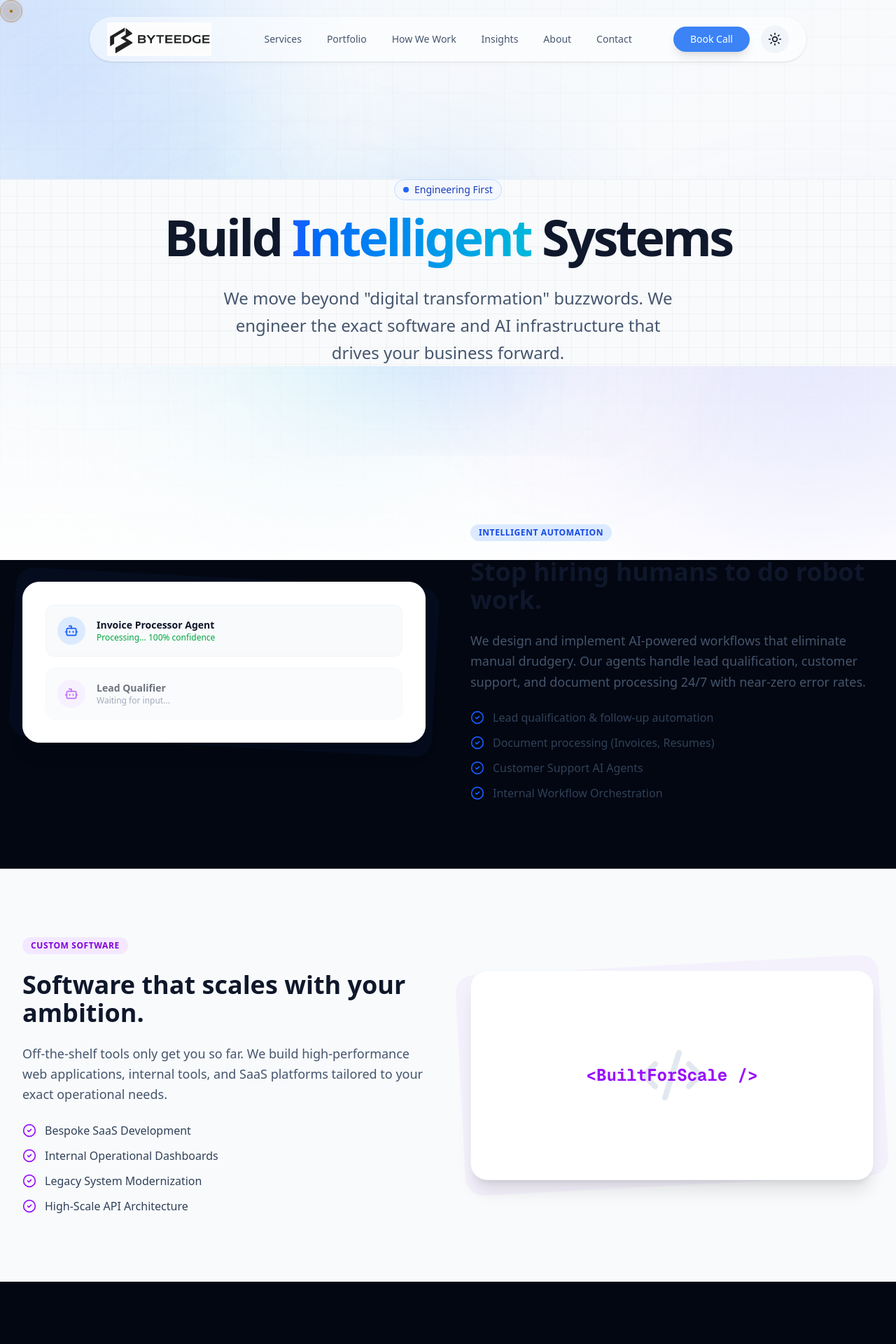
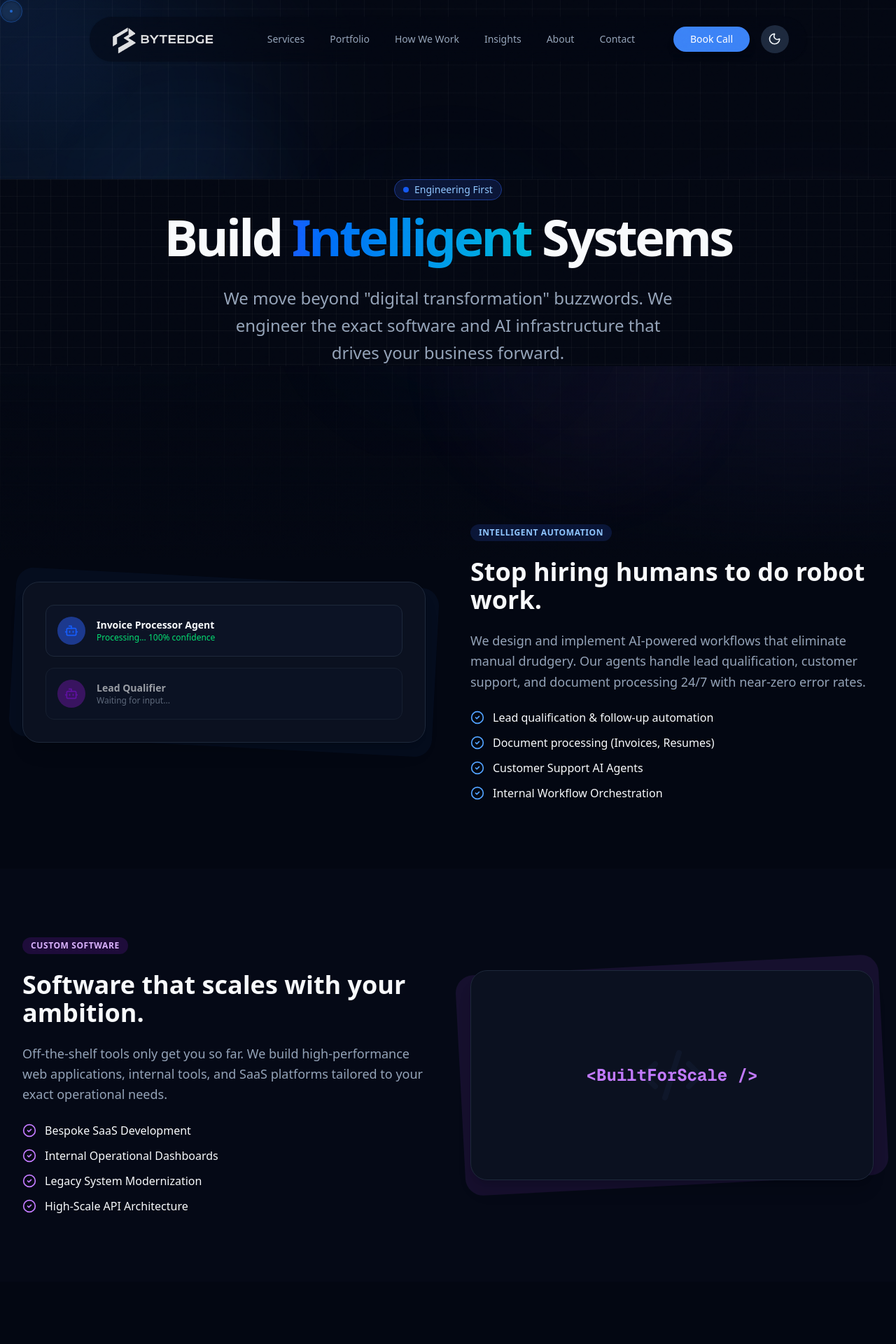
Before and after one commit to jsekonopo/byteedge, a Next.js app: page /services in a window 1280 px wide. Shown: the top 1920 px of the page at 70% size. Built offline with nearby package versions, Linux system fonts and the light colour scheme.

Commit message:
fix: theme toggle, default to dark mode, and refactor components to use semantic colors

```diff
--- a/app/components/Footer.tsx
+++ b/app/components/Footer.tsx
@@ -62,7 +62,7 @@ export function Footer() {
                     </div>
                 </div>
 
-                <div className="border-t border-slate-200 dark:border-slate-800 pt-8 flex flex-col md:flex-row justify-between items-center gap-4">
+                <div className="border-t border-border/50 pt-8 flex flex-col md:flex-row justify-between items-center gap-4">
                     <p className="text-sm text-slate-500 dark:text-slate-400">
                         © {new Date().getFullYear()} ByteEdge Consulting. All rights reserved.
                     </p>
--- a/app/components/Navbar.tsx
+++ b/app/components/Navbar.tsx
@@ -35,8 +35,8 @@ export function Navbar() {
                 className={cn(
                     "pointer-events-auto transition-all duration-300 rounded-full border px-6 h-16 flex items-center justify-between w-full max-w-5xl",
                     scrolled
-                        ? "bg-white/90 dark:bg-slate-950/90 backdrop-blur-xl border-slate-200/60 dark:border-slate-800/60 shadow-lg shadow-black/5"
-                        : "bg-white/50 dark:bg-slate-950/50 backdrop-blur-md border-transparent shadow-sm"
+                        ? "bg-background/80 backdrop-blur-xl border-border/60 shadow-lg shadow-black/5"
+                        : "bg-background/50 backdrop-blur-md border-transparent shadow-sm"
                 )}
             >
                 <div className="flex-shrink-0 mr-8">
@@ -49,7 +49,7 @@ export function Navbar() {
                         <Link
                             key={link.name}
                             href={link.href}
-                            className="text-sm font-medium text-slate-600 hover:text-slate-950 dark:text-slate-300 dark:hover:text-white px-4 py-2 rounded-full transition-colors hover:bg-slate-100 dark:hover:bg-slate-800"
+                            className="text-sm font-medium text-muted-foreground hover:text-foreground px-4 py-2 rounded-full transition-colors hover:bg-accent hover:text-accent-foreground"
                         >
                             {link.name}
                         </Link>
@@ -67,7 +67,7 @@ export function Navbar() {
                 <div className="flex md:hidden">
                     <button
                         onClick={() => setIsOpen(!isOpen)}
-                        className="inline-flex items-center justify-center rounded-full p-2 text-slate-700 hover:bg-slate-100 dark:text-slate-200 dark:hover:bg-slate-800 focus:outline-none"
+                        className="inline-flex items-center justify-center rounded-full p-2 text-muted-foreground hover:bg-accent hover:text-accent-foreground focus:outline-none"
                     >
                         {isOpen ? <X className="h-6 w-6" /> : <Menu className="h-6 w-6" />}
                     </button>
@@ -75,12 +75,12 @@ export function Navbar() {
 
                 {/* Mobile Menu Dropdown (Relative to the floating nav) */}
                 {isOpen && (
-                    <div className="absolute top-full left-0 right-0 mt-2 p-2 rounded-2xl bg-white dark:bg-slate-950 border border-slate-200 dark:border-slate-800 shadow-xl flex flex-col gap-2 md:hidden">
+                    <div className="absolute top-full left-0 right-0 mt-2 p-2 rounded-2xl bg-popover border border-border shadow-xl flex flex-col gap-2 md:hidden">
                         {navLinks.map((link) => (
                             <Link
                                 key={link.name}
                                 href={link.href}
-                                className="block rounded-xl px-4 py-3 text-base font-medium text-slate-700 hover:bg-slate-50 dark:text-slate-200 dark:hover:bg-slate-800"
+                                className="block rounded-xl px-4 py-3 text-base font-medium text-popover-foreground hover:bg-accent hover:text-accent-foreground"
                                 onClick={() => setIsOpen(false)}
                             >
                                 {link.name}
--- a/app/components/ThemeProvider.tsx
+++ b/app/components/ThemeProvider.tsx
@@ -6,38 +6,50 @@ type Theme = "dark" | "light";
 
 interface ThemeContextType {
     theme: Theme;
-    toggleTheme: () => void;
+    setTheme: (theme: Theme) => void;
 }
 
 const ThemeContext = createContext<ThemeContextType | undefined>(undefined);
 
 export function ThemeProvider({ children }: { children: React.ReactNode }) {
-    const [theme, setTheme] = useState<Theme>("dark");
+    const [theme, setThemeState] = useState<Theme>("dark");
+    const [mounted, setMounted] = useState(false);
 
     useEffect(() => {
+        setMounted(true);
         // Check local storage or default to dark
         const savedTheme = localStorage.getItem("theme") as Theme | null;
+        // If no saved theme, default to dark
         const initialTheme = savedTheme || "dark";
-        setTheme(initialTheme);
+        setThemeState(initialTheme);
 
-        // Apply theme class
+        // Apply theme class immediately
         const root = window.document.documentElement;
         root.classList.remove("light", "dark");
         root.classList.add(initialTheme);
+        root.style.colorScheme = initialTheme;
     }, []);
 
-    const toggleTheme = () => {
-        const newTheme = theme === "dark" ? "light" : "dark";
-        setTheme(newTheme);
+    const setTheme = (newTheme: Theme) => {
+        setThemeState(newTheme);
         localStorage.setItem("theme", newTheme);
 
         const root = window.document.documentElement;
         root.classList.remove("light", "dark");
         root.classList.add(newTheme);
+        root.style.colorScheme = newTheme;
     };
 
+    // Prevent hydration mismatch by rendering nothing until mounted,
+    // OR render children but avoid specific theme-dependent rendering if needed.
+    // For now, we render children to avoid layout shift, but the theme might flicker if we don't block.
+    // However, blocking render is bad for SEO.
+    // The script in layout.tsx (if we added one) would prevent flicker.
+    // Since we can't easily add a script tag to head in Next.js app router without a layout change,
+    // we accept a potential millisecond flicker or use the `dark` class on html by default (which we did).
+
     return (
-        <ThemeContext.Provider value={{ theme, toggleTheme }}>
+        <ThemeContext.Provider value={{ theme, setTheme }}>
             {children}
         </ThemeContext.Provider>
     );
--- a/app/components/ThemeToggle.tsx
+++ b/app/components/ThemeToggle.tsx
@@ -1,25 +1,37 @@
 "use client";
 
+import * as React from "react";
 import { Moon, Sun } from "lucide-react";
 import { useTheme } from "@/app/components/ThemeProvider";
+
 import { Button } from "@/app/components/ui/Button";
 
 export function ThemeToggle() {
-    const { theme, toggleTheme } = useTheme();
+    const { setTheme, theme } = useTheme();
+    const [mounted, setMounted] = React.useState(false);
+
+    React.useEffect(() => {
+        setMounted(true);
+    }, []);
+
+    if (!mounted) {
+        return (
+            <Button variant="ghost" size="icon" className="w-10 h-10 rounded-full bg-slate-100 dark:bg-slate-800 text-slate-900 dark:text-slate-100">
+                <span className="sr-only">Toggle theme</span>
+            </Button>
+        )
+    }
 
     return (
         <Button
             variant="ghost"
             size="icon"
-            onClick={toggleTheme}
-            className="rounded-full w-10 h-10 bg-slate-100 dark:bg-slate-800 text-slate-900 dark:text-slate-100 hover:bg-slate-200 dark:hover:bg-slate-700 transition-colors"
-            aria-label="Toggle Theme"
+            onClick={() => setTheme(theme === "light" ? "dark" : "light")}
+            className="w-10 h-10 rounded-full bg-slate-100 dark:bg-slate-800 text-slate-900 dark:text-slate-100 hover:bg-slate-200 dark:hover:bg-slate-700 transition-colors"
         >
-            {theme === "dark" ? (
-                <Sun className="h-5 w-5" />
-            ) : (
-                <Moon className="h-5 w-5" />
-            )}
+            <Sun className="h-[1.2rem] w-[1.2rem] rotate-0 scale-100 transition-all dark:-rotate-90 dark:scale-0" />
+            <Moon className="absolute h-[1.2rem] w-[1.2rem] rotate-90 scale-0 transition-all dark:rotate-0 dark:scale-100" />
+            <span className="sr-only">Toggle theme</span>
         </Button>
     );
 }
--- a/app/globals.css
+++ b/app/globals.css
@@ -1,4 +1,6 @@
 @import "tailwindcss";
+
+@custom-variant dark (&:where(.dark, .dark *));
 
 :root {
   /* Premium Light Theme - Clean, professional, airy */
--- a/app/services/page.tsx
+++ b/app/services/page.tsx
@@ -12,9 +12,9 @@ export default function ServicesPage() {
             {/* Hero */}
             <Section className="relative pt-40 pb-20 md:pt-48 md:pb-32 overflow-hidden">
                 {/* Background Pattern */}
-                <div className="absolute inset-0 bg-slate-50 dark:bg-slate-950">
+                <div className="absolute inset-0 bg-background">
                     <div className="absolute inset-0 bg-[linear-gradient(to_right,#80808012_1px,transparent_1px),linear-gradient(to_bottom,#80808012_1px,transparent_1px)] bg-[size:24px_24px]"></div>
-                    <div className="absolute left-0 right-0 top-0 -z-10 m-auto h-[310px] w-[310px] rounded-full bg-blue-500 opacity-20 blur-[100px] dark:opacity-30"></div>
+                    <div className="absolute left-0 right-0 top-0 -z-10 m-auto h-[310px] w-[310px] rounded-full bg-primary/20 opacity-20 blur-[100px]"></div>
                 </div>
 
                 <div className="max-w-4xl mx-auto text-center space-y-8 relative z-10">
@@ -32,7 +32,7 @@ export default function ServicesPage() {
                         initial={{ opacity: 0, y: 20 }}
                         animate={{ opacity: 1, y: 0 }}
                         transition={{ duration: 0.5, delay: 0.1 }}
-                        className="text-5xl md:text-7xl font-bold tracking-tighter text-slate-900 dark:text-white"
+                        className="text-5xl md:text-7xl font-bold tracking-tighter text-foreground"
                     >
                         Build <span className="text-transparent bg-clip-text bg-gradient-to-r from-blue-600 to-cyan-500 animate-gradient">Intelligent</span> Systems
                     </motion.h1>
@@ -41,7 +41,7 @@ export default function ServicesPage() {
                         initial={{ opacity: 0, y: 20 }}
                         animate={{ opacity: 1, y: 0 }}
                         transition={{ duration: 0.5, delay: 0.2 }}
-                        className="text-xl md:text-2xl text-slate-600 dark:text-slate-300 max-w-2xl mx-auto leading-relaxed"
+                        className="text-xl md:text-2xl text-muted-foreground max-w-2xl mx-auto leading-relaxed"
                     >
                         We move beyond "digital transformation" buzzwords. We engineer the exact software and AI infrastructure that drives your business forward.
                     </motion.p>
@@ -52,25 +52,25 @@ export default function ServicesPage() {
             <Section className="py-24">
                 <div className="grid md:grid-cols-2 gap-16 items-center">
                     <div className="order-2 md:order-1 relative">
-                        <div className="absolute inset-0 bg-blue-500/5 dark:bg-blue-500/10 rounded-3xl transform rotate-3 scale-105"></div>
-                        <div className="relative bg-white dark:bg-slate-950 border border-slate-100 dark:border-slate-800 p-8 rounded-3xl shadow-xl">
+                        <div className="absolute inset-0 bg-primary/5 rounded-3xl transform rotate-3 scale-105"></div>
+                        <div className="relative bg-card border border-border p-8 rounded-3xl shadow-xl">
                             <div className="space-y-4">
-                                <div className="flex items-center gap-4 p-4 rounded-xl bg-slate-50 dark:bg-slate-900 border border-slate-100 dark:border-slate-800">
+                                <div className="flex items-center gap-4 p-4 rounded-xl bg-muted/50 border border-border">
                                     <div className="h-10 w-10 rounded-full bg-blue-100 dark:bg-blue-900 flex items-center justify-center text-blue-600">
                                         <Bot className="h-5 w-5" />
                                     </div>
                                     <div>
-                                        <div className="text-sm font-semibold text-slate-900 dark:text-white">Invoice Processor Agent</div>
+                                        <div className="text-sm font-semibold text-foreground">Invoice Processor Agent</div>
                                         <div className="text-xs text-green-600 dark:text-green-400">Processing... 100% confidence</div>
                                     </div>
                                 </div>
-                                <div className="flex items-center gap-4 p-4 rounded-xl bg-slate-50 dark:bg-slate-900 border border-slate-100 dark:border-slate-800 opacity-60">
+                                <div className="flex items-center gap-4 p-4 rounded-xl bg-muted/50 border border-border opacity-60">
                                     <div className="h-10 w-10 rounded-full bg-purple-100 dark:bg-purple-900 flex items-center justify-center text-purple-600">
                                         <Bot className="h-5 w-5" />
                                     </div>
                                     <div>
-                                        <div className="text-sm font-semibold text-slate-900 dark:text-white">Lead Qualifier</div>
-                                        <div className="text-xs text-slate-500">Waiting for input...</div>
+                                        <div className="text-sm font-semibold text-foreground">Lead Qualifier</div>
+                                        <div className="text-xs text-muted-foreground">Waiting for input...</div>
                                     </div>
                                 </div>
                             </div>
@@ -80,10 +80,10 @@ export default function ServicesPage() {
                         <div className="inline-flex items-center rounded-full px-3 py-1 bg-blue-100 dark:bg-blue-900/30 text-blue-700 dark:text-blue-300 text-xs font-semibold uppercase tracking-wider">
                             Intelligent Automation
                         </div>
-                        <h2 className="text-4xl font-bold text-slate-900 dark:text-white">
+                        <h2 className="text-4xl font-bold text-foreground">
                             Stop hiring humans to do robot work.
                         </h2>
-                        <p className="text-lg text-slate-600 dark:text-slate-300 leading-relaxed">
+                        <p className="text-lg text-muted-foreground leading-relaxed">
                             We design and implement AI-powered workflows that eliminate manual drudgery. Our agents handle lead qualification, customer support, and document processing 24/7 with near-zero error rates.
                         </p>
                         <ul className="space-y-3">
@@ -93,7 +93,7 @@ export default function ServicesPage() {
                                 "Customer Support AI Agents",
                                 "Internal Workflow Orchestration"
                             ].map((item, i) => (
-                                <li key={i} className="flex items-center gap-3 text-slate-700 dark:text-slate-200 font-medium">
+                                <li key={i} className="flex items-center gap-3 text-card-foreground font-medium">
                                     <CheckCircle2 className="h-5 w-5 text-blue-600 dark:text-blue-400 flex-shrink-0" />
                                     {item}
                                 </li>
@@ -104,16 +104,16 @@ export default function ServicesPage() {
             </Section>
 
             {/* Deep Dive 2: Custom Software */}
-            <Section className="py-24 bg-slate-50 dark:bg-slate-900/20">
+            <Section className="py-24 bg-muted/20">
                 <div className="grid md:grid-cols-2 gap-16 items-center">
                     <div className="space-y-6">
                         <div className="inline-flex items-center rounded-full px-3 py-1 bg-purple-100 dark:bg-purple-900/30 text-purple-700 dark:text-purple-300 text-xs font-semibold uppercase tracking-wider">
                             Custom Software
                         </div>
-                        <h2 className="text-4xl font-bold text-slate-900 dark:text-white">
+                        <h2 className="text-4xl font-bold text-foreground">
                             Software that scales with your ambition.
                         </h2>
-                        <p className="text-lg text-slate-600 dark:text-slate-300 leading-relaxed">
+                        <p className="text-lg text-muted-foreground leading-relaxed">
                             Off-the-shelf tools only get you so far. We build high-performance web applications, internal tools, and SaaS platforms tailored to your exact operational needs.
                         </p>
                         <ul className="space-y-3">
@@ -123,7 +123,7 @@ export default function ServicesPage() {
                                 "Legacy System Modernization",
                                 "High-Scale API Architecture"
                             ].map((item, i) => (
-                                <li key={i} className="flex items-center gap-3 text-slate-700 dark:text-slate-200 font-medium">
+                                <li key={i} className="flex items-center gap-3 text-card-foreground font-medium">
                                     <CheckCircle2 className="h-5 w-5 text-purple-600 dark:text-purple-400 flex-shrink-0" />
                                     {item}
                                 </li>
@@ -132,8 +132,8 @@ export default function ServicesPage() {
                     </div>
                     <div className="relative">
                         <div className="absolute inset-0 bg-purple-500/5 dark:bg-purple-500/10 rounded-3xl transform -rotate-3 scale-105"></div>
-                        <div className="relative bg-white dark:bg-slate-950 border border-slate-100 dark:border-slate-800 p-8 rounded-3xl shadow-xl flex items-center justify-center min-h-[300px]">
-                            <Code2 className="h-24 w-24 text-slate-200 dark:text-slate-800" />
+                        <div className="relative bg-card border border-border p-8 rounded-3xl shadow-xl flex items-center justify-center min-h-[300px]">
+                            <Code2 className="h-24 w-24 text-muted" />
                             <div className="absolute inset-0 flex items-center justify-center">
                                 <span className="text-2xl font-mono font-bold text-purple-600 dark:text-purple-400">&lt;BuiltForScale /&gt;</span>
                             </div>
@@ -145,8 +145,8 @@ export default function ServicesPage() {
             {/* Tech Stack Grid */}
             <Section className="py-24 text-center">
                 <div className="max-w-3xl mx-auto mb-16 space-y-4">
-                    <h2 className="text-3xl font-bold text-slate-900 dark:text-white">Our Arsenal</h2>
-                    <p className="text-slate-600 dark:text-slate-400">
+                    <h2 className="text-3xl font-bold text-foreground">Our Arsenal</h2>
+                    <p className="text-muted-foreground">
                         We don't chase hype. We choose battle-tested technologies that deliver performance, security, and maintainability.
                     </p>
                 </div>
@@ -161,21 +161,20 @@ export default function ServicesPage() {
                         { title: "OpenAI", cat: "LLM" },
                         { title: "AWS", cat: "Cloud" },
                     ].map((tech, i) => (
-                        <div key={i} className="p-6 rounded-2xl bg-white dark:bg-slate-950 border border-slate-100 dark:border-slate-800 hover:border-blue-500/30 transition-colors">
-                            <div className="font-bold text-lg text-slate-900 dark:text-white">{tech.title}</div>
-                            <div className="text-sm text-slate-500 dark:text-slate-400">{tech.cat}</div>
+                        <div key={i} className="p-6 rounded-2xl bg-card border border-border hover:border-primary/30 transition-colors">
+                            <div className="font-bold text-lg text-foreground">{tech.title}</div>
+                            <div className="text-sm text-muted-foreground">{tech.cat}</div>
                         </div>
                     ))}
                 </div>
             </Section>
 
-            {/* CTA */}
             <Section className="py-24">
-                <div className="relative rounded-[2.5rem] bg-slate-900 dark:bg-slate-800 overflow-hidden px-8 py-16 md:px-20 md:py-24 text-center">
+                <div className="relative rounded-[2.5rem] bg-card border border-border overflow-hidden px-8 py-16 md:px-20 md:py-24 text-center">
                     <div className="absolute inset-0 bg-grid-white/[0.05]"></div>
                     <div className="relative z-10 max-w-2xl mx-auto space-y-8">
-                        <h2 className="text-3xl md:text-5xl font-bold text-white">Let's build something great.</h2>
-                        <p className="text-lg text-slate-300">
+                        <h2 className="text-3xl md:text-5xl font-bold text-foreground">Let's build something great.</h2>
+                        <p className="text-lg text-muted-foreground">
                             Whether you need to automate a process or build a new product, we have the engineering firepower to make it happen.
                         </p>
                         <Link href="https://cal.com/byteedge/30min" target="_blank" rel="noopener noreferrer">
```
Also changed, not shown: app/blog/page.tsx (+7 -7 lines), app/components/HeroDashboard.tsx (+17 -17 lines), app/components/portfolio/PortfolioClient.tsx (+13 -13 lines), app/components/ui/Section.tsx (+6 -6 lines), app/how-we-work/page.tsx (+19 -19 lines), app/page.tsx (+7 -7 lines).
